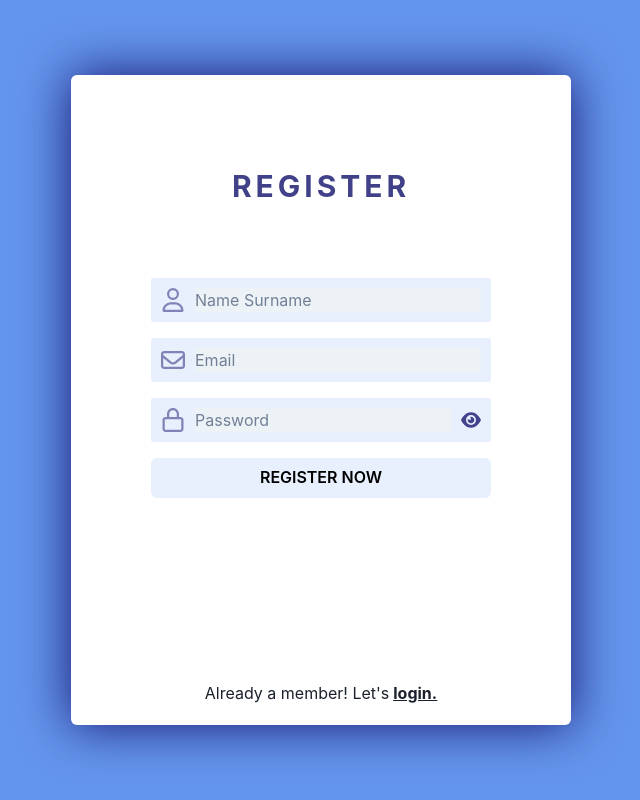
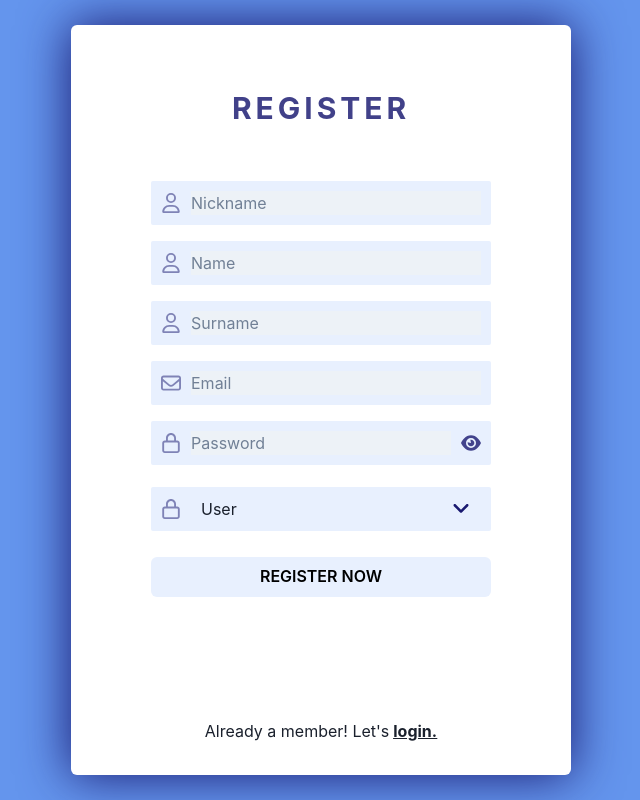
Before and after one commit to bulutcan99/websocket-chat-app, a Next.js app in the folder client/: page /register in a window 1280 px wide. Shown: the whole page, without its empty margins (319-959 px from the left). Built offline with nearby package versions, Linux system fonts and the light colour scheme.

Commit message:
feat: custom select and formik values added

```diff
--- a/client/src/components/form-elements/CustomFormikInput.tsx
+++ b/client/src/components/form-elements/CustomFormikInput.tsx
@@ -14,6 +14,7 @@ interface Props {
   onBlur?: (e: React.FormEvent<HTMLInputElement>) => void;
   id: string;
   name: string;
+  value: string;
 }
 
 const CustomFormikInput = ({
@@ -24,6 +25,7 @@ const CustomFormikInput = ({
   onChange,
   onFocus,
   onBlur,
+  value,
   rightIcon,
   type,
   id,
@@ -47,6 +49,7 @@ const CustomFormikInput = ({
         name={name}
         type={type}
         placeholder={placeholder}
+        value={value}
         onChange={onChange}
         onFocus={onFocus}
         onBlur={onBlur}
--- /dev/null
+++ b/client/src/components/form-elements/CustomSelect.tsx
@@ -0,0 +1,103 @@
+import { Box, Flex, Text, FlexProps } from "@chakra-ui/react";
+import { ReactNode, Dispatch, SetStateAction, useState } from "react";
+import AngleDownIcon from "../icons/AngleDownIcon";
+import { CustomSelectOptions } from "@/utils/types/types";
+
+interface Props {
+  containerSettings?: FlexProps;
+  inputStyle?: React.CSSProperties;
+  leftIcon?: ReactNode;
+  selectedOption: { value: string; label: string };
+  setSelectedOption: Dispatch<SetStateAction<{ value: string; label: string }>>;
+  isOptionOpen: boolean;
+  setIsOptionOpen: Dispatch<SetStateAction<boolean>>;
+  options: CustomSelectOptions[];
+}
+
+const CustomSelect = ({
+  containerSettings,
+  leftIcon,
+  selectedOption,
+  setSelectedOption,
+  isOptionOpen,
+  setIsOptionOpen,
+  options,
+}: Props) => {
+  const optionHeight = 28;
+
+  return (
+    <Flex
+      alignItems={"center"}
+      gap={"10px"}
+      width={"100%"}
+      backgroundColor={"gray.100"}
+      borderRadius={"2px"}
+      padding={"10px"}
+      position={"relative"}
+      userSelect={"none"}
+      outline={isOptionOpen ? "1px solid midnightblue" : "none"}
+      transition={"outline 500ms"}
+      {...containerSettings}
+    >
+      {leftIcon}
+      <Box width={"100%"}>
+        <Flex
+          as={"div"}
+          alignItems={"center"}
+          justifyContent={"space-between"}
+          padding={"0px 10px"}
+          cursor={"pointer"}
+          onClick={() => {
+            setIsOptionOpen((prev) => !prev);
+          }}
+        >
+          <Text>{selectedOption?.label}</Text>
+          <AngleDownIcon
+            className="angle-down-icon"
+            width={20}
+            height={20}
+            fill="midnightblue"
+            transform={isOptionOpen ? "rotate(180)" : "rotate(0)"}
+          />
+        </Flex>
+        <Box
+          width={"100%"}
+          position={"absolute"}
+          top={"44px"}
+          left={0}
+          height={isOptionOpen ? optionHeight * options.length - 1 : "0px"}
+          backgroundColor={"white"}
+          overflow={"hidden"}
+          zIndex={10}
+          outline={isOptionOpen ? "1px solid midnightblue" : "none"}
+          transition={"height 500ms, outline 500ms"}
+        >
+          {options.map((option) => {
+            return (
+              <Flex
+                flexDirection={"column"}
+                justifyContent={"center"}
+                height={`${optionHeight}px`}
+                backgroundColor={"gray.100"}
+                padding={"8px 12px"}
+                key={option.value}
+                color={"black"}
+                cursor={"pointer"}
+                _hover={{ backgroundColor: "midnightblue", color: "white" }}
+                transition={"background-color 300ms, color 300ms"}
+                onClick={() => {
+                  setSelectedOption(option);
+                  setIsOptionOpen(false);
+                }}
+              >
+                {option.label}
+              </Flex>
+            );
+          })}
+        </Box>
+      </Box>
+    </Flex>
+  );
+};
+
+export default CustomSelect;
--- /dev/null
+++ b/client/src/components/icons/AngleDownIcon.tsx
@@ -0,0 +1,13 @@
+import React from "react";
+
+const AngleDownIcon = (
+  props: React.JSX.IntrinsicAttributes & React.SVGProps<SVGSVGElement>
+) => {
+  return (
+    <svg xmlns="http://www.w3.org/2000/svg" viewBox="0 0 448 512" {...props}>
+      <path d="M201.4 342.6c12.5 12.5 32.8 12.5 45.3 0l160-160c12.5-12.5 12.5-32.8 0-45.3s-32.8-12.5-45.3 0L224 274.7 86.6 137.4c-12.5-12.5-32.8-12.5-45.3 0s-12.5 32.8 0 45.3l160 160z" />
+    </svg>
+  );
+};
+
+export default AngleDownIcon;
--- a/client/src/pages/register/index.tsx
+++ b/client/src/pages/register/index.tsx
@@ -1,7 +1,7 @@
-import { Box, Text, Flex, Button, Checkbox } from "@chakra-ui/react";
+import { Box, Text, Flex, Button } from "@chakra-ui/react";
 import EmailIncon from "@/components/icons/EmailIncon";
 import LockIcon from "@/components/icons/LockIcon";
-import { FormEvent, useEffect, useMemo, useState } from "react";
+import { FormEvent, useEffect, useState } from "react";
 import EyeIcon from "@/components/icons/EyeIcon";
 import EyeLineIcon from "@/components/icons/EyeLineIcon";
 import { AllPages, InputType } from "@/utils/types/enums";
@@ -9,8 +9,14 @@ import Link from "next/link";
 import Layout from "@/components/Layout";
 import UserIcon from "@/components/icons/UserIcon";
 import { fetchRegister } from "@/utils/api";
-import { Field, Form, Formik } from "formik";
+import { Form, Formik, FormikHelpers } from "formik";
 import CustomFormikInput from "@/components/form-elements/CustomFormikInput";
+import CustomSelect from "@/components/form-elements/CustomSelect";
+
+export interface Values {
+  nickname: string;
+  name: string;
+}
 
 const Register = () => {
   const [emailValue, setEmailValue] = useState<string>("");
@@ -25,11 +31,18 @@ const Register = () => {
   const [focusedInput, setFocusedInput] = useState({
     email: false,
     password: false,
-    nameSurname: false,
+    name: false,
+    surname: false,
+    nickname: false,
   });
   const [passwordInputType, setPasswordInputType] = useState(
     InputType.PASSWORD
   );
+  const [selectedUserRole, setSelectedUserRole] = useState<{
+    value: string;
+    label: string;
+  }>({ value: "user", label: "User" });
+  const [isOptionOpen, setIsOptionOpen] = useState(false);
 
   useEffect(() => {
     const validationSchema = {
@@ -62,6 +75,11 @@ const Register = () => {
     });
   };
 
+  const onSubmit = async (values: Values) => {
+    const allValues = { ...values, user_role: selectedUserRole.value };
+    console.log(allValues);
+  };
+
   return (
     <Layout page={AllPages.REGISTER}>
       <Flex
@@ -73,11 +91,11 @@ const Register = () => {
       >
         <Box
           width={500}
-          height={650}
+          height={750}
           backgroundColor={"white"}
           borderRadius={6}
           boxShadow={"0px 0px 50px 1px midnightblue"}
-          padding={"20px 80px"}
+          padding={"10px 80px"}
           animation={"startOpacityAnimation 1s linear"}
         >
           <Text
@@ -85,7 +103,7 @@ const Register = () => {
             justifyContent={"center"}
             alignItems={"center"}
             width={"100%"}
-            height={"30%"}
+            height={"20%"}
             fontSize={30}
             fontWeight={"bold"}
             letterSpacing={4}
@@ -95,36 +113,109 @@ const Register = () => {
           >
             REGISTER
           </Text>
-          <Box height={"40%"}>
-            <Formik initialValues={{}} onSubmit={() => {}}>
+          <Formik
+            style={{ height: "60%" }}
+            initialValues={{
+              nickname: "",
+              name: "",
+              surname: "",
+              email: "",
+              password: "",
+            }}
+            onSubmit={onSubmit}
+          >
+            {({ values, handleChange, setFieldValue }) => (
               <Form>
                 <CustomFormikInput
-                  name="name_surname"
-                  id="name_surname"
-                  placeholder={"Name Surname"}
+                  name="nickname"
+                  id="nickname"
+                  placeholder={"Nickname"}
+                  value={values.nickname}
                   leftIcon={
                     <Box
-                      opacity={focusedInput?.nameSurname ? 0.8 : 0.5}
+                      opacity={focusedInput?.nickname ? 0.8 : 0.5}
                       transition={"opacity 500ms"}
                     >
-                      <UserIcon width={24} height={24} fill="midnightblue" />
+                      <UserIcon width={20} height={20} fill="midnightblue" />
                     </Box>
                   }
                   type={"text"}
-                  onChange={(e: FormEvent<HTMLInputElement>) => {
-                    setNameSurnameValue(e.currentTarget.value);
-                  }}
                   onFocus={() => {
-                    setFocusedInput((prev) => ({ ...prev, nameSurname: true }));
+                    setFocusedInput((prev) => ({ ...prev, nickname: true }));
                   }}
                   onBlur={() => {
                     setFocusedInput((prev) => ({
                       ...prev,
-                      nameSurname: false,
+                      nickname: false,
+                    }));
+                  }}
+                  onChange={handleChange}
+                  containerSettings={{
+                    outline: focusedInput?.nickname
+                      ? "1px solid midnightblue"
+                      : "none",
+                    transition: "outline 500ms",
+                  }}
+                />
+                <CustomFormikInput
+                  id="name"
+                  name="name"
+                  placeholder={"Name"}
+                  value={values.name}
+                  leftIcon={
+                    <Box
+                      opacity={focusedInput?.name ? 0.8 : 0.5}
+                      transition={"opacity 500ms"}
+                    >
+                      <UserIcon width={20} height={20} fill="midnightblue" />
+                    </Box>
+                  }
+                  type={"text"}
+                  onChange={handleChange}
+                  onFocus={() => {
+                    setFocusedInput((prev) => ({ ...prev, name: true }));
+                  }}
+                  onBlur={() => {
+                    setFocusedInput((prev) => ({
+                      ...prev,
+                      name: false,
                     }));
                   }}
                   containerSettings={{
-                    outline: focusedInput?.nameSurname
+                    marginTop: "16px",
+                    outline: focusedInput?.name
+                      ? "1px solid midnightblue"
+                      : "none",
+                    transition: "outline 500ms",
+                  }}
+                />
+                <CustomFormikInput
+                  name="surname"
+                  id="surname"
+                  placeholder={"Surname"}
+                  leftIcon={
+                    <Box
+                      opacity={focusedInput?.surname ? 0.8 : 0.5}
+                      transition={"opacity 500ms"}
+                    >
+                      <UserIcon width={20} height={20} fill="midnightblue" />
+                    </Box>
+                  }
+                  value={values.surname}
+                  type={"text"}
+                  onChange={handleChange}
+                  onFocus={() => {
+                    setFocusedInput((prev) => ({ ...prev, surname: true }));
+                  }}
+                  onBlur={() => {
+                    setFocusedInput((prev) => ({
+                      ...prev,
+                      surname: false,
+                    }));
+                  }}
+                  containerSettings={{
+                    marginTop: "16px",
+                    outline: focusedInput?.surname
                       ? "1px solid midnightblue"
                       : "none",
                     transition: "outline 500ms",
@@ -134,18 +225,17 @@ const Register = () => {
                   name="email"
                   id="email"
                   placeholder={"Email"}
+                  value={values.email}
                   leftIcon={
                     <Box
                       opacity={focusedInput?.email ? 0.8 : 0.5}
                       transition={"opacity 500ms"}
                     >
-                      <EmailIncon width={24} height={24} fill="midnightblue" />
+                      <EmailIncon width={20} height={20} fill="midnightblue" />
                     </Box>
                   }
                   type={"text"}
-                  onChange={(e: FormEvent<HTMLInputElement>) => {
-                    setEmailValue(e.currentTarget.value);
-                  }}
+                  onChange={handleChange}
                   onFocus={() => {
                     setFocusedInput((prev) => ({ ...prev, email: true }));
                   }}
@@ -164,12 +254,13 @@ const Register = () => {
                   name="password"
                   id="password"
                   placeholder={"Password"}
+                  value={values.password}
                   leftIcon={
                     <Box
                       opacity={focusedInput?.password ? 0.8 : 0.5}
                       transition={"opacity 500ms"}
                     >
-                      <LockIcon width={24} height={24} fill="midnightblue" />
+                      <LockIcon width={20} height={20} fill="midnightblue" />
                     </Box>
                   }
                   rightIcon={
@@ -208,6 +299,7 @@ const Register = () => {
                   type={passwordInputType}
                   onChange={(e: FormEvent<HTMLInputElement>) => {
                     setpasswordValue(e.currentTarget.value);
+                    setFieldValue("password", e.currentTarget.value);
                   }}
                   onFocus={() => {
                     setFocusedInput((prev) => ({ ...prev, password: true }));
@@ -223,8 +315,6 @@ const Register = () => {
                     transition: "outline 500ms",
                   }}
                 />
-              </Form>
-            </Formik>
                 <Flex
                   flexDirection={"column"}
                   alignItems={"flex-start"}
@@ -233,6 +323,7 @@ const Register = () => {
                   height={passwordValue?.length ? 95 : 0}
                   transition={"height 500ms"}
                   userSelect={"none"}
+                  marginTop={"6px"}
                 >
                   <Text color={validation?.isMinLength ? "red" : "green"}>
                     Must be at least 9 characters long.
@@ -247,10 +338,30 @@ const Register = () => {
                     Must contain at least one digit.
                   </Text>
                 </Flex>
+                <CustomSelect
+                  selectedOption={selectedUserRole}
+                  setSelectedOption={setSelectedUserRole}
+                  isOptionOpen={isOptionOpen}
+                  setIsOptionOpen={setIsOptionOpen}
+                  options={[
+                    { value: "user", label: "User" },
+                    { value: "admin", label: "Admin" },
+                  ]}
+                  leftIcon={
+                    <Box
+                      opacity={isOptionOpen ? 0.8 : 0.5}
+                      transition={"opacity 500ms"}
+                    >
+                      <LockIcon width={20} height={20} fill="midnightblue" />
+                    </Box>
+                  }
+                  containerSettings={{ marginTop: "16px" }}
+                />
                 <Button
                   width={"100%"}
                   color={"black"}
-              marginTop={"16px"}
+                  type="submit"
+                  marginTop={"26px"}
                   backgroundColor={"gray.100"}
                   transition={"color 500ms, background-color 500ms"}
                   _hover={{ backgroundColor: "midnightblue", color: "white" }}
@@ -258,11 +369,13 @@ const Register = () => {
                 >
                   REGISTER NOW
                 </Button>
-          </Box>
+              </Form>
+            )}
+          </Formik>
           <Flex
             justifyContent={"center"}
             alignItems={"flex-end"}
-            height={"30%"}
+            height={"20%"}
           >
             Already a member! Let's
             <Text
--- a/client/src/styles/globals.css
+++ b/client/src/styles/globals.css
@@ -24,3 +24,7 @@
     opacity: 1;
   }
 }
+
+.angle-down-icon {
+  transition: transform 500ms;
+}
--- a/client/src/utils/types/types.ts
+++ b/client/src/utils/types/types.ts
@@ -4,3 +4,8 @@ export type RegisterRequestBody = {
   password: string;
   user_role: string;
 };
+
+export type CustomSelectOptions = {
+  value: number | string;
+  label: string;
+};
```
Lines whose indentation alone changed are shown as unchanged.
